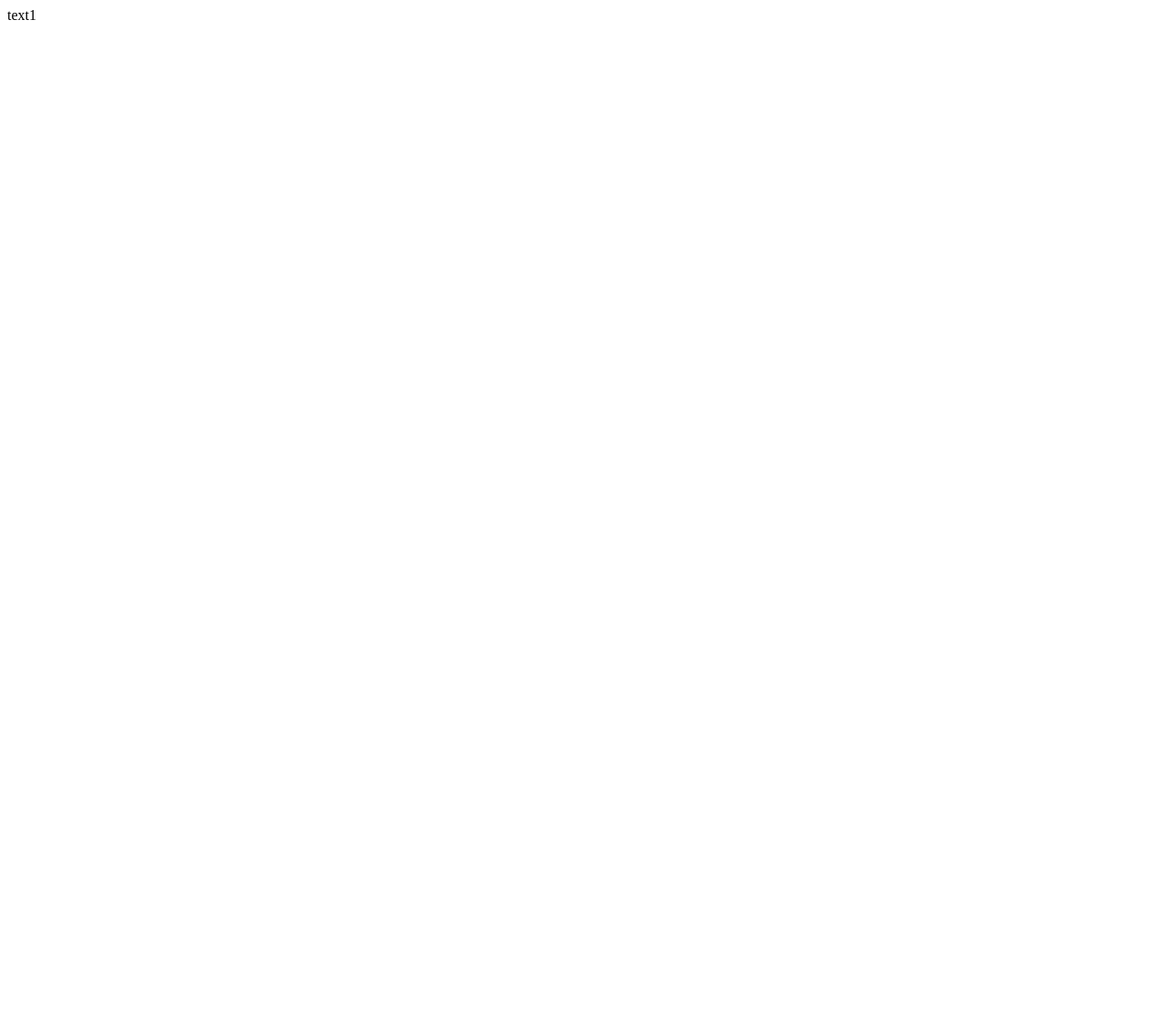
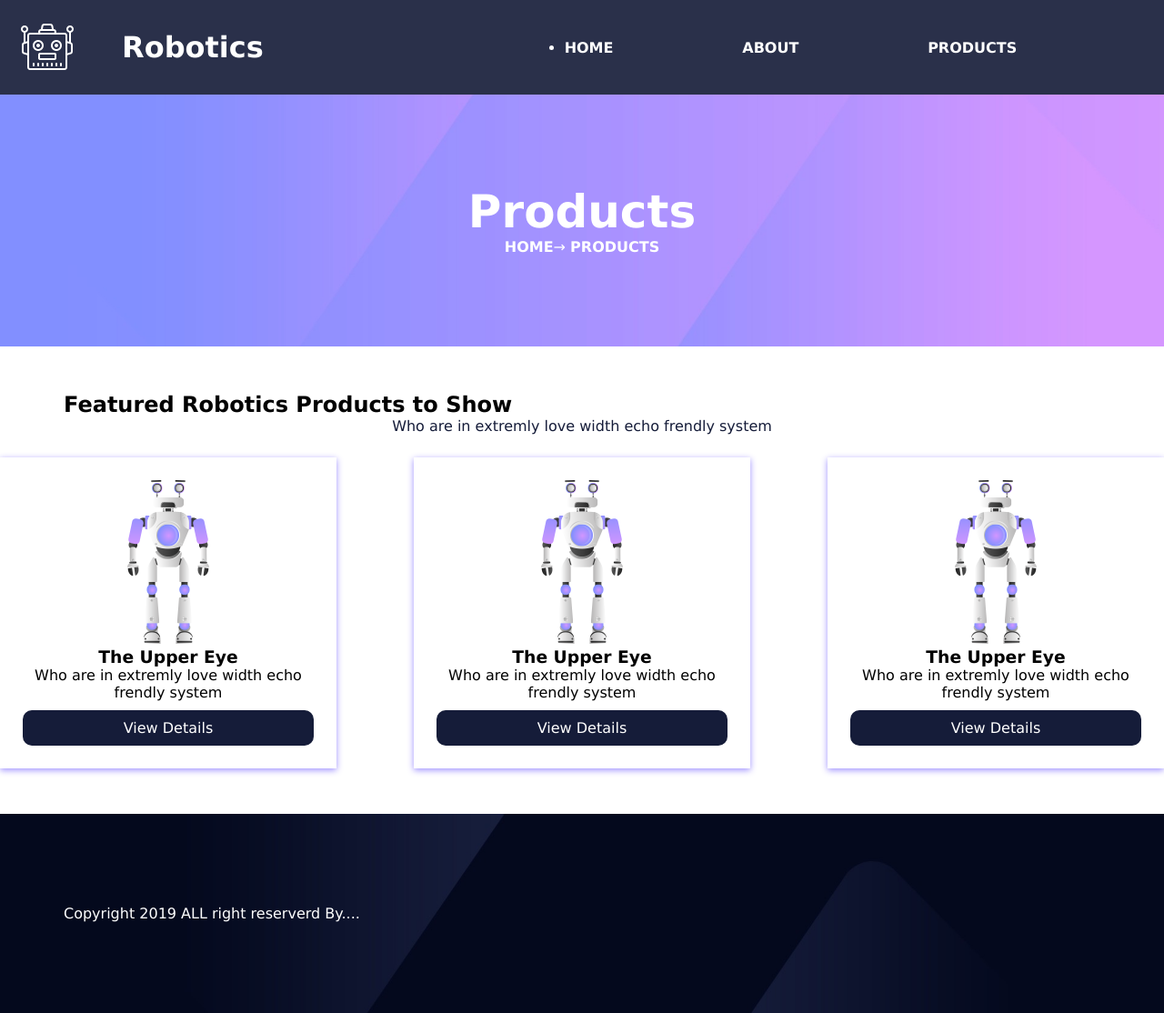
Before and after one commit to Denis-Lisin/DonOutcast, a plain HTML site: page index.html in a window 1280 px wide. Shown: the whole page at 91% size. Before the commit the page ends 800 px from the top, so only its background shows below. Drawn offline with Linux system fonts and the light colour scheme.

Commit message:
Add files via upload

```diff
--- /dev/null
+++ b/flex_training.css
@@ -0,0 +1,32 @@
+.menu {
+    display: flex;
+    flex-direction: row;
+    justify-content: space-evenly;
+}
+
+.header-row{
+    display: flex;
+    flex-direction: row;
+    align-items: center;
+}
+
+.header-logo {
+    display: flex;
+    flex-direction: row;
+    align-items: center;
+    flex-grow: 1;
+
+}
+.logo-img {
+    margin-right: 50px;
+}
+
+.header-menu{
+    flex-grow: 3;
+}
+
+.cards-row {
+    display: flex;
+    flex-direction: row;
+    justify-content: space-between;
+}
--- /dev/null
+++ b/index.css
@@ -0,0 +1,95 @@
+* {
+    font-family: Verdana, Geneva, Tahoma, sans-serif;
+    margin: 0;
+    padding: 0;
+}
+
+.container {
+    max-width: 1140px;
+    padding: 0 15px;
+    margin: 0 auto;
+}
+
+.header {
+    width: 100%;
+    color: white;
+    padding: 20px;
+    background: #151c39e8;
+    box-sizing: border-box;
+}
+.menu-item {
+    list-style: none;
+}
+
+.menu-link {
+    color: white;
+    text-decoration: none;
+    text-transform: uppercase;
+    font-weight: bold;
+}
+
+.banner-section {
+    padding: 100px 0;
+    background: url("images/banner-bg.jpg");
+    background-size: cover;
+    background-position: center;
+}
+
+.banner-title {
+    font-size: 50px;
+    color: white;
+    text-align: center;
+}
+
+.banner-description {
+    text-align: center;
+    color: white;
+}
+
+.cards-section {
+    padding: 50px 0px;
+}
+
+.cards-title, .cards-description {
+    color: #151c39;
+    text-align: center;
+}
+
+.card {
+    padding: 25px;
+    margin-top: 25px;
+    width: 25%;
+    background: white;
+    box-shadow: 0px 2px 7px 0px #9e90ff;
+    text-align: center;
+}
+
+.card:hover {
+    box-shadow: 0px 4px 14px 0px #9e90ff;
+}
+
+.card-link {
+    text-decoration: none;
+    color: white;
+}
+
+.card-button {
+    text-align: center;
+    background: #151c39;
+    padding: 10px 70px;
+    border-radius: 10px;
+}
+
+.cart-title, .card-text {
+    margin-bottom: 10px;
+}
+
+.footer{
+    background: url(images/footer-bg.jpg);
+    background-size: cover;
+    padding: 100px 0px;
+}
+
+.copyright {
+    color: white;
+}
--- a/index.html
+++ b/index.html
@@ -2,10 +2,121 @@
 <html lang="en">
 <head>
     <meta charset="UTF-8">
+    <meta http-equiv="X-UA-Compatible" content="IE=edge">
     <meta name="viewport" content="width=device-width, initial-scale=1.0">
-    <title>Hello</title>
+    <title>Landing</title>
+    <link rel="stylesheet" href="index.css">
+    <link rel="stylesheet" href="flex_training.css">
 </head>
 <body>
-    <div>text1</div
+    <!--START HEADER-->
+    <header class="header">
+        <div class="header-row">
+        <!--START BLOCK LOGO-->
+            <div class="header-logo">
+                <img class="logo-img" src="images/logo.png"/>
+                <h1 class="logo-title">Robotics</h1>
+            </div>
+        <!--END BLOCK LOGO-->
+
+        <!--START BLOCK MENU-->
+        <div class="header-menu">
+            <ul class="menu">
+                <li class="mneu-item">
+                    <a class="menu-link" href="#">Home</a>
+                </li>
+                <li class="menu-item">
+                    <a class="menu-link" href="#">About</a>
+                </li>
+                <li class="menu-item">
+                    <a class="menu-link" href="#">Products</a>
+                </li>
+            </ul>
+        </div>
+        <!--END BLOCK MENU-->
+        </div>
+    </header>
+    <!--END HEADER-->
+
+    <!--START MAIN-->
+    <main class="main">
+
+        <!--START BANNER SECTION-->
+        <section class="banner-section">
+            <div class="container">
+                <div class="banner-text">
+                    <h1 class="banner-title">Products</h1>
+                    <div class="banner-description">
+                        <a class="menu-link" href="#">Home</a>&#x2192
+                        <a class="menu-link" href="#">Products</a>
+                    </div>
+                </div>
+            </div>
+        </section>
+        <!--END BANNER SECTION-->
+
+        <!--START CARDS SECTION-->
+        <section class="cards-section">
+            <a name="metka"></a>
+                <div class="container">
+                    <a name="metka"></a>
+                    <div class="cards-text">
+                        <h1>Featured Robotics Products to Show</h1>
+                        <div class="cards-description">Who are in extremly love width echo frendly system</div>
+                    </div>
+                </div>
+
+            <div class="cards">
+                <div class="cards-row">
+                    <div class="card">
+
+                        <img class="card-img" src="images/p1.png"/>
+                        <div class="card-body">
+                            <h3 class="card-title">The Upper Eye</h3>
+                            <div class="card-text">Who are in extremly love width echo frendly system</div>
+                            <div class="card-button">
+                                <a class="card-link" href="#">View Details</a>
+                            </div>
+                        </div>
+                    </div>
+
+                    <div class="card">
+
+                        <img class="card-img" src="images/p1.png"/>
+                        <div class="card-body">
+                            <h3 class="card-title">The Upper Eye</h3>
+                            <div class="card-text">Who are in extremly love width echo frendly system</div>
+                            <div class="card-button">
+                                <a class="card-link" href="#">View Details</a>
+                            </div>
+                        </div>
+                    </div>
+
+                    <div class="card">
+                        <img class="card-img" src="images/p1.png"/>
+                        <div class="card-body">
+                            <h3 class="card-title">The Upper Eye</h3>
+                            <div class="card-text">Who are in extremly love width echo frendly system</div>
+                            <div class="card-button">
+                                <a class="card-link" href="#">View Details</a>
+                            </div>
+                        </div>
+                    </div>
+                </div>
+            </div>
+
+        </section>
+        <!--END CARDS SECTION-->
+
+    </main>
+    <!--END MAIN-->
+    <!--START FOOTER-->
+    <footer class="footer">
+        <div class="container">
+            <div class="copyright">Copyright 2019 ALL right reserverd By....</div>
+        </div>
+    </footer>
+    <!--END FOOTER-->
+
 </body>
 </html>
```
Also changed, not shown: images/banner-bg.jpg (added), images/footer-bg.jpg (added), images/logo.png (added), images/p1.png (added), 1 other file.
